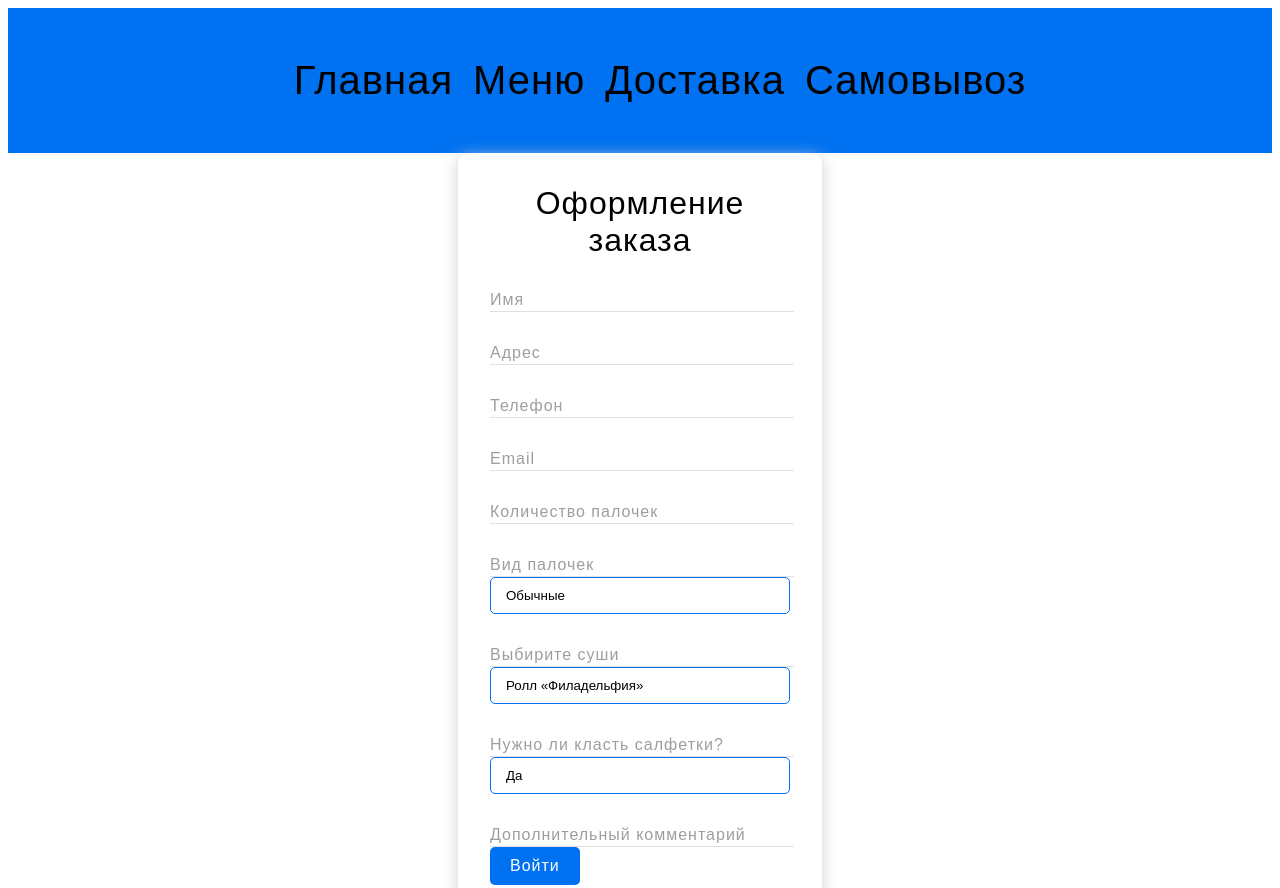
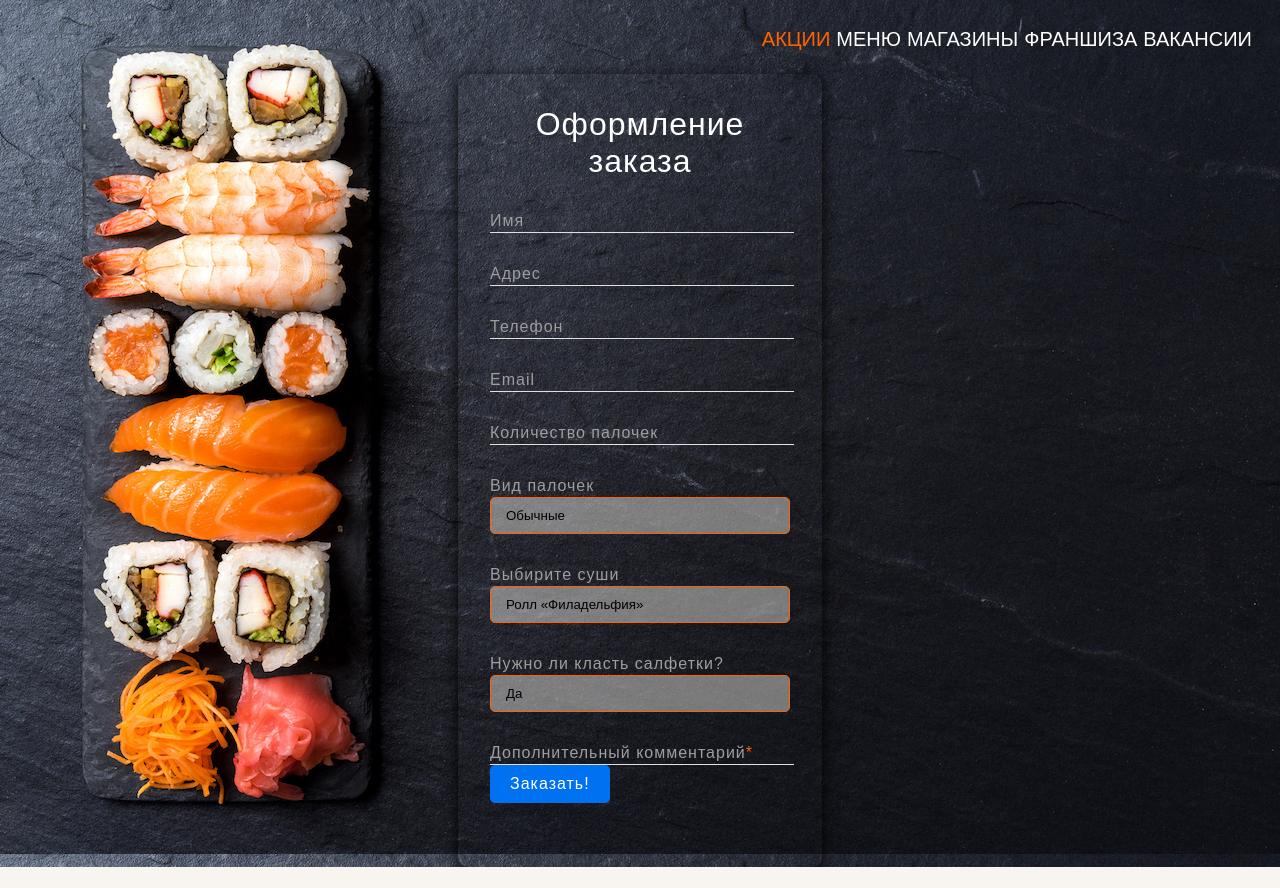
Before and after one commit to ArinaChernyishova/Homework.04-09-2023, a plain HTML site: page index.html in a window 1280 px wide. Shown: the top 888 px of the page. After the commit the page ends 867 px from the top, so only its background shows below. Drawn offline with Linux system fonts and the light colour scheme.

Commit message:
Добавила стили к меню + фону

```diff
--- a/index.html
+++ b/index.html
@@ -3,18 +3,21 @@
 <head>
     <meta charset="UTF-8">
     <meta name="viewport" content="width=device-width, initial-scale=1.0">
-    <title>Document</title>
+    <title>Доставка!</title>
     <link rel="stylesheet" href="style.css">
 </head>
 <body>
     <div class="main">
-        <ul class="ul">
-            <li> <a href="#"></a>Главная</li>
+        <ul>
+            <li style="color: rgb(255, 98, 0);"> <a href="#"></a>Акции</li>
             <li><a href="#"></a>Меню</li>
-            <li><a href="#"></a>Доставка</li>
-            <li><a href="#"></a>Самовывоз</li>
+            <li>Магазины</li>
+            <li><a href="#"></a>Франшиза</li>
+            <li><a href="#"></a>Вакансии</li>
         </ul>
     </div>
+
+
 
 
     <div id="form">
@@ -23,34 +26,33 @@
             <h1 class="form_title">Оформление заказа</h1>
 
             <div class="form_group" >
-                <input class="form_input" placeholder="">
+                <input type="text" class="form_input" placeholder="" required >
                 <lable class="form_lable">Имя</lable>
             </div>
 
             <div class="form_group" >
-                <input class="form_input" placeholder="">
+                <input type="text" class="form_input" placeholder="" required >
                 <lable class="form_lable">Адрес</lable>
             </div>
 
             <div class="form_group" >
-                <input class="form_input" placeholder="" type="tel">
+                <input class="form_input" placeholder="" type="tel" required >
                 <lable class="form_lable">Телефон</lable>
             </div>
 
             <div class="form_group" >
-                <input class="form_input" placeholder="">
+                <input type="email" class="form_input" placeholder="" required >
                 <lable class="form_lable">Email</lable>
             </div>
 
             <div class="form_group" >
-                <input class="form_input" placeholder="">
+                <input type="number" class="form_input" placeholder="" required >
                 <lable class="form_lable">Количество палочек</lable>
             </div>
 
             <div class="form_group" >
-                <input class="form_input" placeholder="">
+                <input style="border: none;" class="form_input" placeholder="">
                 <lable class="form_lable">Вид палочек</lable>
-                <!-- Добавить стили для списка -->
                 <div class="form_select_wrapper">
                     <select class="form_selest">
                         <option>Обычные</option>
@@ -61,9 +63,8 @@
             </div>
 
             <div class="form_group" >
-                <input class="form_input" placeholder="">
+                <input style="border: none;" class="form_input" placeholder="">
                 <lable class="form_lable">Выбирите суши</lable>
-                <!-- Добавить стили для списка -->
                 <div class="form_select_wrapper"></div>
                     <select class="form_selest">
                         <option>Ролл «Филадельфия»</option>
@@ -74,9 +75,8 @@
                     </select>
                 </div>
                 <div class="form_group" >
-                    <input class="form_input" placeholder="">
+                    <input style="border: none;" class="form_input" placeholder="">
                     <lable class="form_lable">Нужно ли класть салфетки?</lable>
-                        <!-- Добавить стили для списка -->
                     <div class="form_select_wrapper">
                         <select class="form_selest">
                             <option>Да</option>
@@ -87,8 +87,8 @@
 
                 <div class="form_group" >
                     <input class="form_input" placeholder="">
-                    <lable class="form_lable">Дополнительный комментарий</lable>
-                    <button class="form_button">Войти</button>
+                    <lable class="form_lable">Дополнительный комментарий<span style="color: rgb(255, 98, 0);">*</span></lable>
+                    <button type="submit" class="form_button">Заказать!</button>
                 </div>
 
             </form>
--- a/style.css
+++ b/style.css
@@ -1,11 +1,29 @@
+body {
+    margin:0;
+	padding:0;
+    background-color: #f8f5f0;
+    background-image: url('article-review-content-030619.jpg');
+    background-repeat: no-repeat;
+    background-position: center;
+    background-size: cover;
+    background-attachment: fixed;
+}
+
 .main{
     font-family: sans-serif;
-    letter-spacing: 1px;
-    font-size: 40px;
+    font-size: 20px;
     display: flex;
-    justify-content: center;
     align-items: center;
-    background-color: #0071f0;;
+    justify-content:right;
+    padding-top: 25px;
+    padding-right: 25px;
+    text-transform: uppercase;
+    color: #fff;
+}
+
+ul {
+    margin-top:0;
+    cursor: pointer;
 
 }
 
@@ -13,11 +31,12 @@ li {
     list-style: none;
     display: block;
     float: left;
-    padding: 10px;
-
-
+    padding: 3px;
 }
 
+li:hover {
+    color: rgb(255, 98, 0);
+}
 
 #form {
     display: flex;
@@ -29,7 +48,7 @@ li {
     width: 300px;
     padding: 32px;
     border-radius: 10px;
-    box-shadow: 0 4px 16px #ccc;
+    box-shadow: 0 4px 16px #000000;
     font-family: sans-serif;
     letter-spacing: 1px;
 }
@@ -39,12 +58,14 @@ li {
     font-family: sans-serif;
     letter-spacing: 1px;
     font-size: 16px;
+    color: rgb(255, 98, 0);
 }
 
 .form_title {
     text-align: center;
     margin: 0 0 32px 0;
     font-weight: normal;
+    color: #fff;
 }
 
 .form_group {
@@ -70,8 +91,9 @@ li {
     transition: 0.3s;
 }
 
+
 .form_input:focus {
-    border-bottom: 1px solid #1a73a8;
+    border-bottom: 1px solid rgb(255, 98, 0);
 }
 
 .form_button {
@@ -83,11 +105,12 @@ li {
     outline: none;
     cursor: pointer;
     transition: 0.3s;
+
 }
 
 .form_button:focus,
 .form_button:hover{
-    background-color: rgba(0, 113, 240, 0.7);
+    background-color: rgb(255, 98, 0);
 }
 
 .form_input:focus ~ .form_lable,
@@ -101,9 +124,9 @@ li {
 .form_selest {
 	width: 100%;
 	appearance: none;
-	border: 1px solid #0071f0;
+	border: 1px solid rgb(255, 98, 0);
 	border-radius: 5px;
-	background-color: #fff;
+	background-color: #f8f5f070;
 	padding: 10px 35px 10px 15px;
 	outline: none;
 	cursor: pointer;
```
Also changed, not shown: article-review-content-030619.jpg (added).
